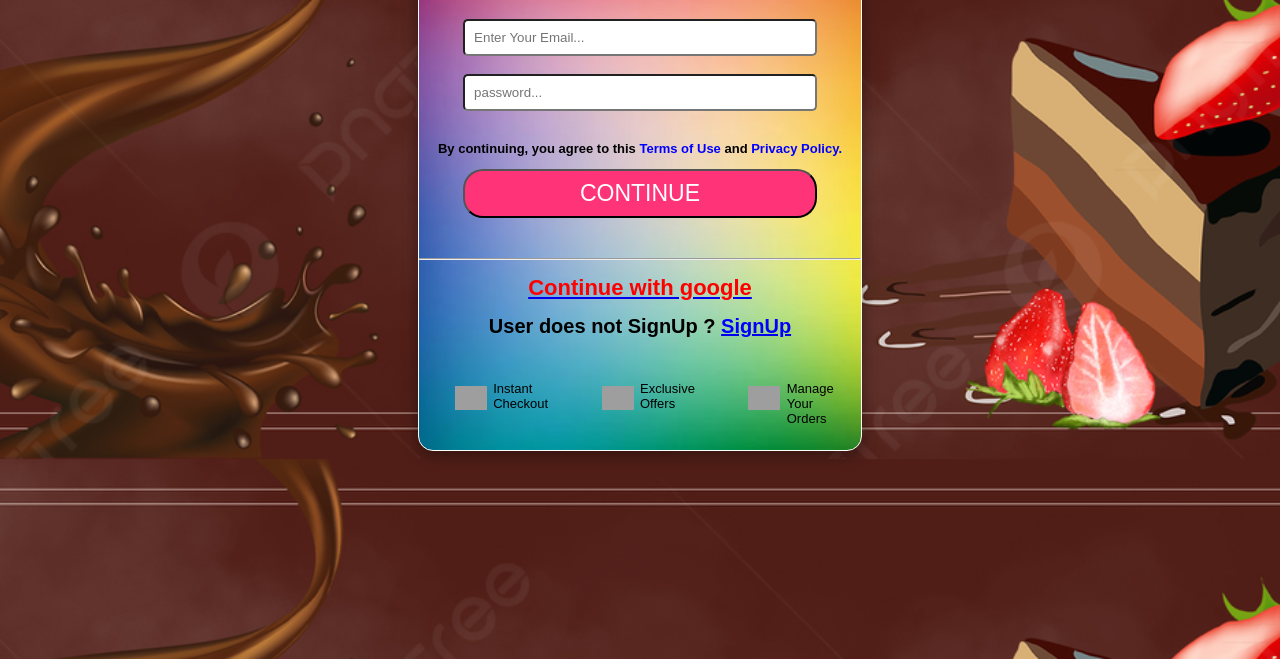
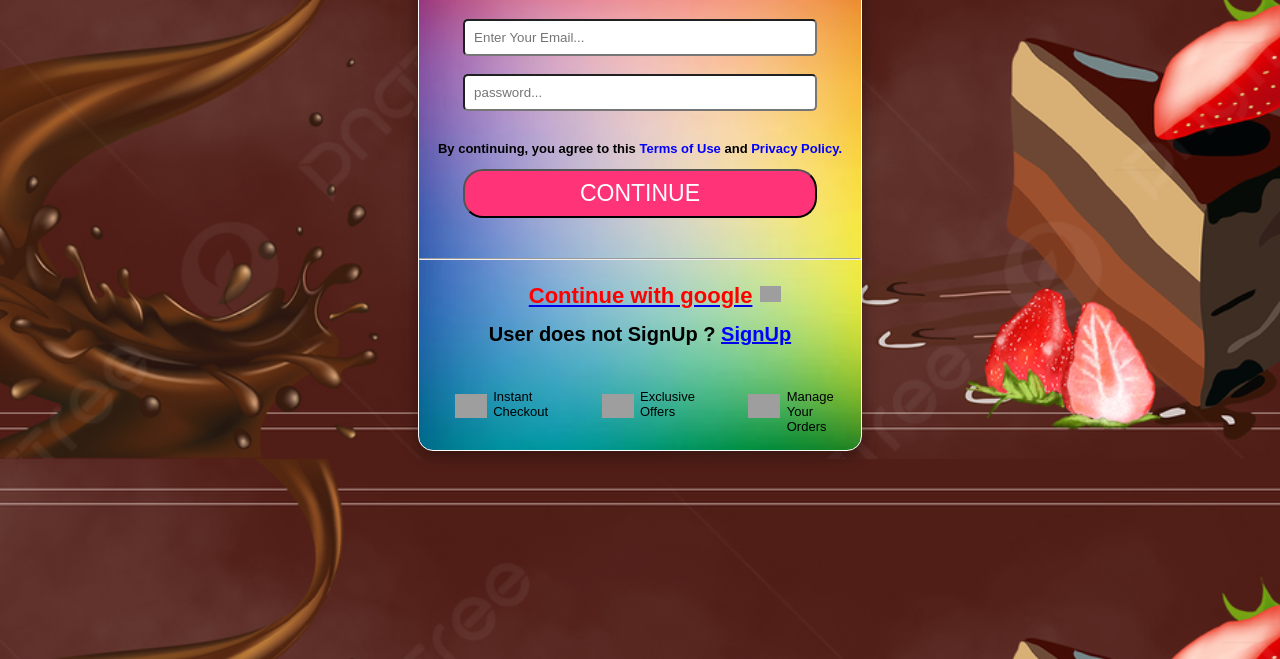
Before and after one commit to TruptimayeePanigrahy/Bake_N_Flake, a plain HTML site: page frontend/html/login.html in a window 1280 px wide. Shown: the part 141-800 px from the top of the page. Drawn offline with Linux system fonts and the light colour scheme; grey boxes are pictures that could not be loaded.

Commit message:
logo_added

```diff
--- a/frontend/html/login.html
+++ b/frontend/html/login.html
@@ -208,6 +208,16 @@
         font-size: 60px;
       }
     }
+
+    #logo{
+      display: flex;
+      gap: 8px;
+      margin-left: 110px;
+    }
+    #logo>div>img{
+      width: 21px;
+      margin-top: 18px;
+    }
   </style>
   <body>
     <div id="container">
@@ -226,9 +236,22 @@
 
       <!-- <h4>OR Continue with</h4> -->
 
-      <a href="http://localhost:8080/users/auth/google">
+      <div id="logo">
+        <div>
+          <a href="http://localhost:8080/users/auth/google">
+            <h4>Continue with google</h4></a
+          >
+        </div>
+        <div>
+          <img src="https://encrypted-tbn0.gstatic.com/images?q=tbn:ANd9GcQAkpwZzBGGTMue65hgkkFUh4jpjAbi_DoAuK41CEM&s" alt="">
+        </div>
+      </div>
+
+      <!-- <a href="http://localhost:8080/users/auth/google">
         <h4 id="google">Continue with google</h4></a
       >
+
+     <img src="https://encrypted-tbn0.gstatic.com/images?q=tbn:ANd9GcQAkpwZzBGGTMue65hgkkFUh4jpjAbi_DoAuK41CEM&s" alt=""> -->
 
       <h3>
         User does not SignUp ? <a href="./signup.html"><span> SignUp</span></a>
```
